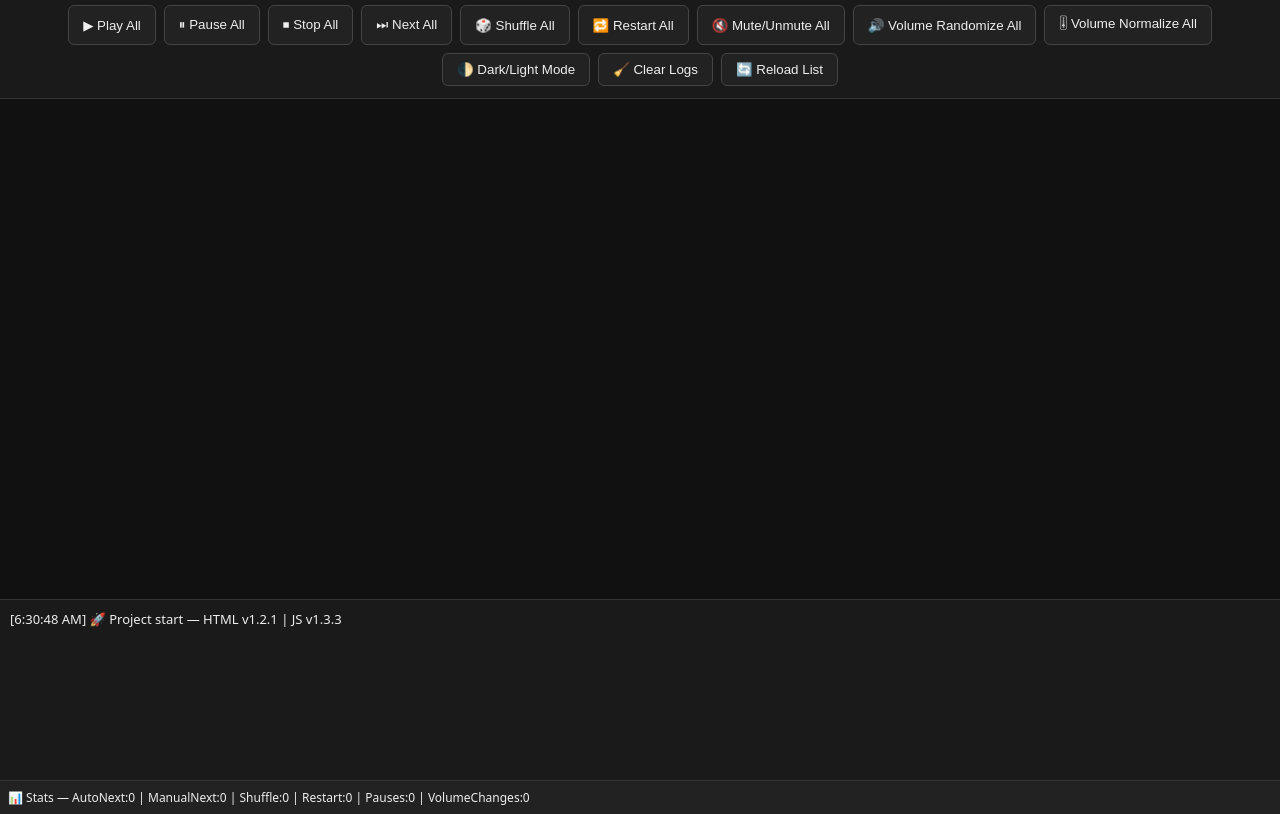
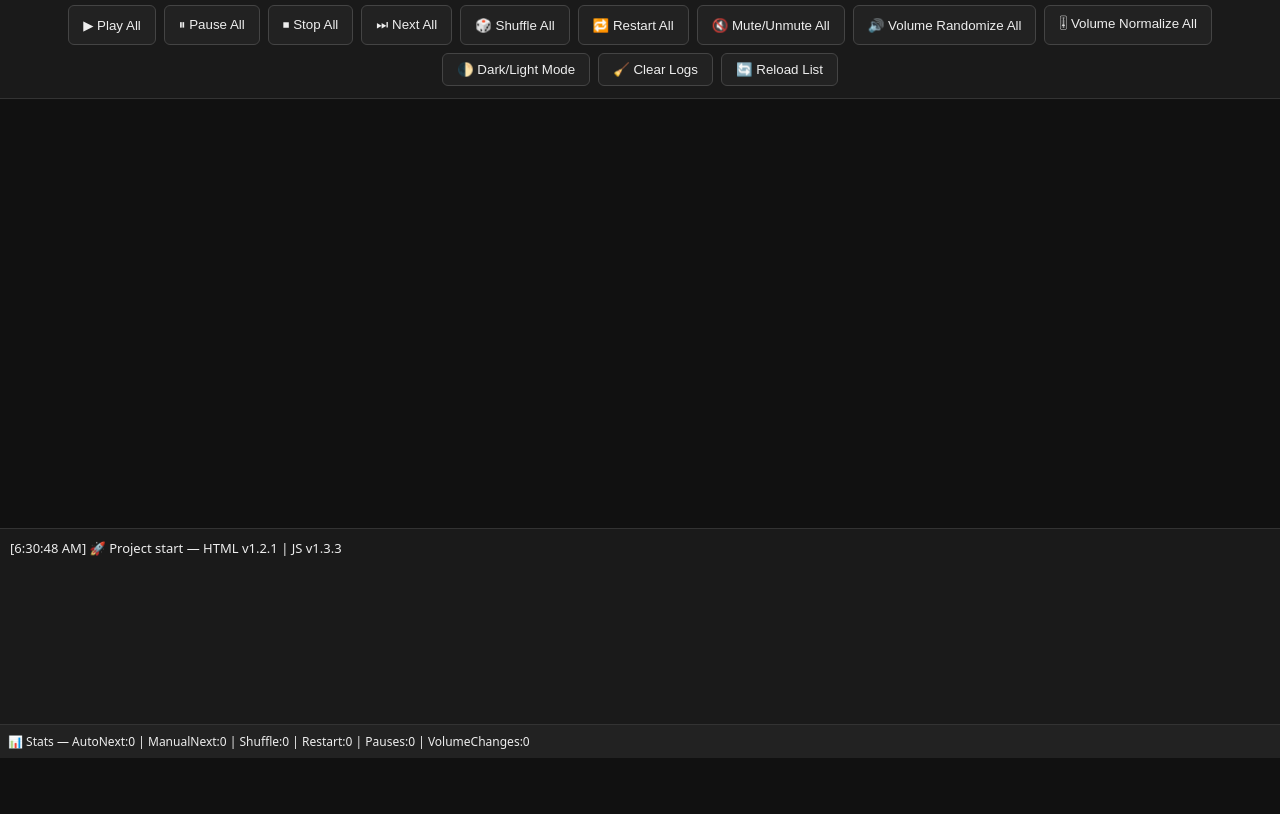
Before and after one commit to DeadManWalkingTO/ActiveViewer, a plain HTML site: page index.html in a window 1280 px wide. Shown: the part 42-856 px from the top of the page. After the commit the page ends 800 px from the top, so only its background shows below. Drawn offline with Linux system fonts and the light colour scheme.

Commit message:
Update index.html

```diff
--- a/index.html
+++ b/index.html
@@ -7,17 +7,80 @@
   <!-- Έκδοση HTML -->
   <meta name="html-version" content="v1.2.1" />
 <style>
-    body { margin:0; font-family:system-ui,sans-serif; background:#111; color:#eee; }
-    .controls { background:#1a1a1a; padding:12px; text-align:center; position:sticky; top:0; z-index:10; border-bottom:1px solid #333; }
+  body {
+    margin:0;
+    font-family:system-ui,sans-serif;
+    background:#111;
+    color:#eee;
+  }
+
+  .controls {
+    background:#1a1a1a;
+    padding:12px;
+    text-align:center;
+    position:sticky;
+    top:0;
+    z-index:10;
+    border-bottom:1px solid #333;
+  }
   .controls h1 { margin:0 0 8px; font-size:20px; }
   .controls .row { display:flex; flex-wrap:wrap; gap:8px; justify-content:center; }
-    button { background:#222; color:#eee; border:1px solid #444; padding:8px 14px; border-radius:6px; cursor:pointer; }
+
+  button {
+    background:#222; color:#eee; border:1px solid #444;
+    padding:8px 14px; border-radius:6px; cursor:pointer;
+  }
   button:hover { background:#2b2b2b; border-color:#666; }
-    .grid { display:grid; grid-template-columns:repeat(4,1fr); gap:10px; padding:10px; height:60vh; }
-    iframe { width:100%; height:100%; border:none; border-radius:8px; background:#000; }
-    @media (max-width:768px){ .grid{grid-template-columns:repeat(2,1fr);height:auto;} iframe{height:220px;} }
-    .activity { background:#1a1a1a; border-top:1px solid #333; padding:10px; font-size:13px; height:20vh; overflow-y:auto; }
-    .stats { background:#222; padding:8px; font-size:12px; border-top:1px solid #333; }
+
+  iframe {
+    width:100%; height:100%; border:none; border-radius:8px; background:#000;
+  }
+
+  /* --- Desktop layout --- */
+  @media (min-width:1024px){
+    body {
+      display:flex;
+      flex-direction:column;
+      height:100vh; /* όλο το viewport */
+    }
+    .main {
+      flex:1 1 auto;
+      display:flex;
+      flex-direction:column;
+    }
+    .grid {
+      flex:7; /* 70% του διαθέσιμου χώρου */
+      display:grid;
+      grid-template-columns:repeat(4,1fr);
+      gap:10px;
+      padding:10px;
+    }
+    .activity {
+      flex:3; /* 30% του διαθέσιμου χώρου */
+      background:#1a1a1a;
+      border-top:1px solid #333;
+      padding:10px;
+      font-size:13px;
+      overflow-y:auto;
+    }
+    .stats {
+      flex:0 0 auto;
+      background:#222;
+      padding:8px;
+      font-size:12px;
+      border-top:1px solid #333;
+    }
+  }
+
+  /* --- Mobile/Tablet layout --- */
+  @media (max-width:768px){
+    .grid { grid-template-columns:repeat(2,1fr); height:auto; }
+    iframe { height:220px; }
+    .activity { height:20vh; }
+    .stats { font-size:12px; }
+  }
+
+  /* Light theme */
   body.light { background:#f9f9f9; color:#222; }
   body.light .controls { background:#eaeaea; border-bottom-color:#ccc; }
   body.light button { background:#fff; color:#222; border-color:#ccc; }
@@ -25,6 +88,7 @@
   body.light .activity { background:#eaeaea; border-top-color:#ccc; }
   body.light .stats { background:#ddd; border-top-color:#ccc; }
 </style>
+
 </head>
 <body>
   <div class="controls">
```
Lines whose indentation alone changed are shown as unchanged.
